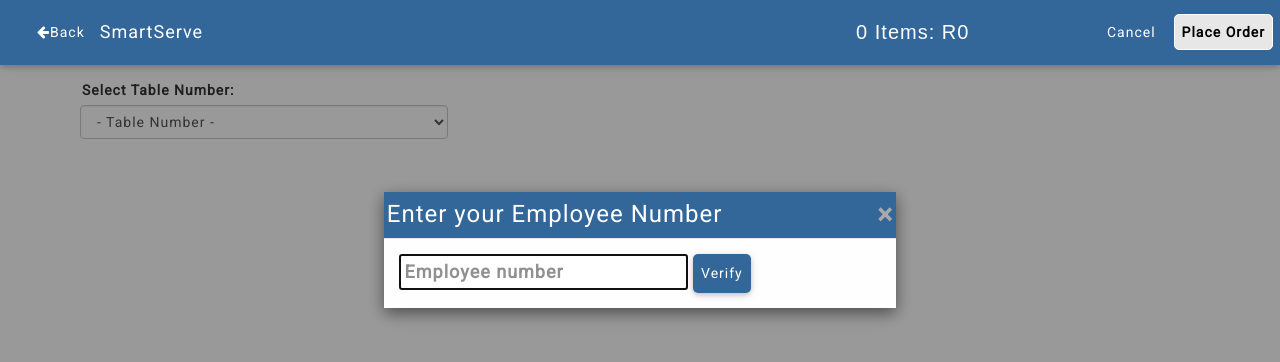
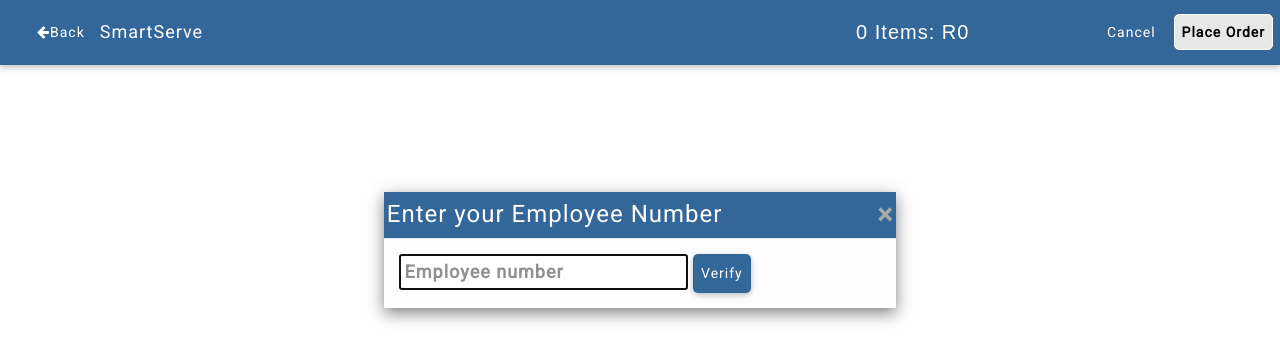
Before and after one commit to VernonVerns/lapiazza.smartservesystems, a plain HTML site: page lapiazza.smartservesystems.co.za/pages/cart.html in a window 1280 px wide. Drawn offline with nearby package versions, Linux system fonts and the light colour scheme; no server answers; a web font is replaced by a local one.

Commit message:
Auth background

```diff
--- a/lapiazza.smartservesystems.co.za/css/style.css
+++ b/lapiazza.smartservesystems.co.za/css/style.css
@@ -878,7 +878,7 @@
   height: 100%; /* Full height */
   overflow: auto; /* Enable scroll if needed */
   background-color: rgb(0,0,0); /* Fallback color */
-  background-color: rgba(0,0,0,0.4); /* Black w/ opacity */
+  background-color: rgba(255,255,255); /* Black w/ opacity */
 }
 
 /* Modal Content/Box */
```
